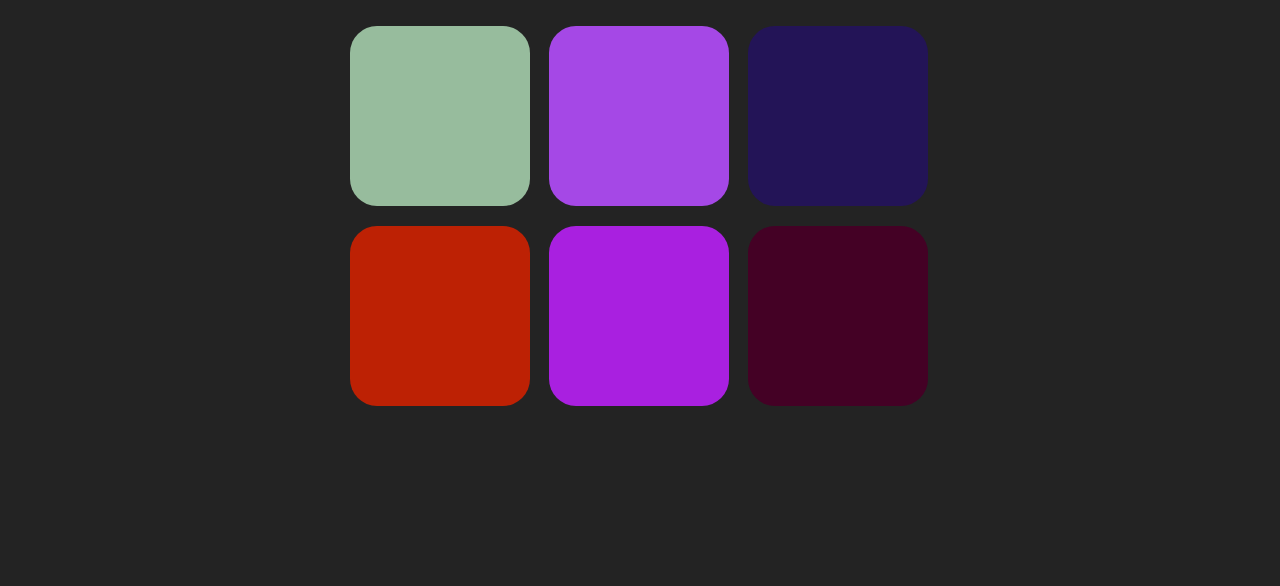
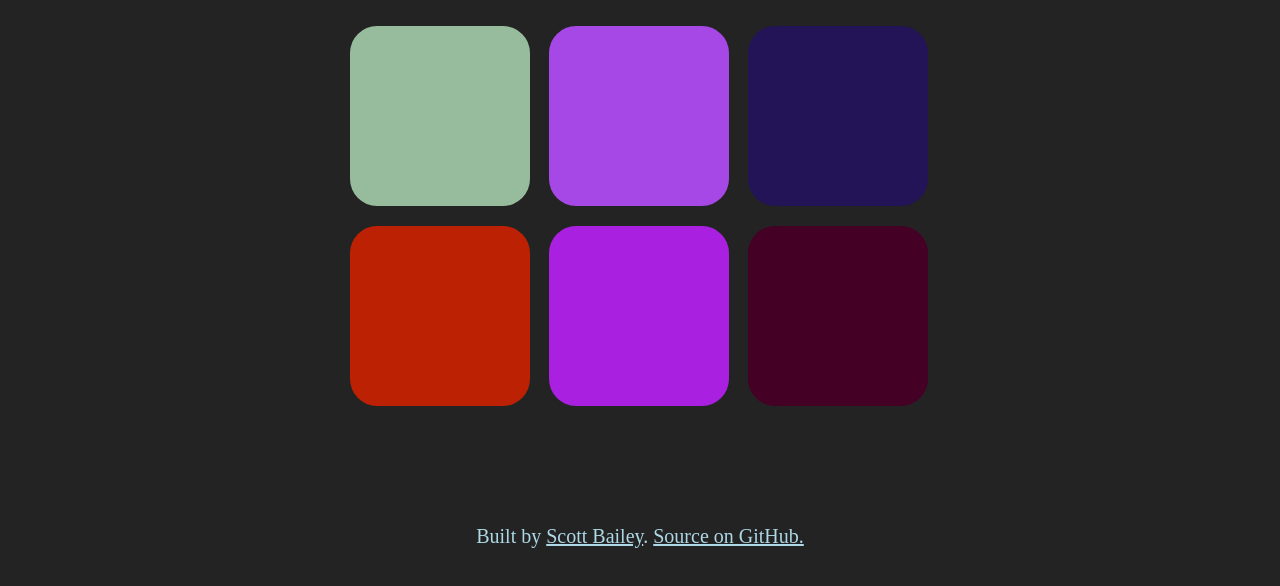
Before and after one commit to staticfrost/colourgame, a plain HTML site: page index.html in a window 1280 px wide. Shown: the part 214-800 px from the top of the page. Drawn offline with Linux system fonts and the light colour scheme.

Commit message:
added a footer for the website, renamed to game file to index.html

```diff
--- a/colourGame.html
+++ b/index.html
@@ -31,6 +31,7 @@
         <div class="square"></div>
         <div class="square"></div>
     </div>
+    <footer class="footer">Built by <a href="https://scottbailey.net">Scott Bailey</a>. <a href="https://github.com/staticfrost/colorgame">Source on GitHub.</a> </footer>
     <script src="main.js"></script>
 </body>
 </html>
--- a/main.css
+++ b/main.css
@@ -69,3 +69,30 @@ button:hover {
     color:white;
     background: steelblue;
 }
+
+/*
+Footer
+*/
+
+footer {
+    text-align: center;
+    font-size: 20px;
+    position: absolute;
+    bottom: 0;
+    width: 100%;
+    height: 60px;
+    line-height: 20px;
+    background-color: #232323;
+    color: lightblue;
+}
+
+footer a,
+footer a:visited {
+    color:lightblue;
+}
+
+footer a:hover,
+footer a:active {
+    color: lightblue;
+    text-decoration: underline;
+}
```
